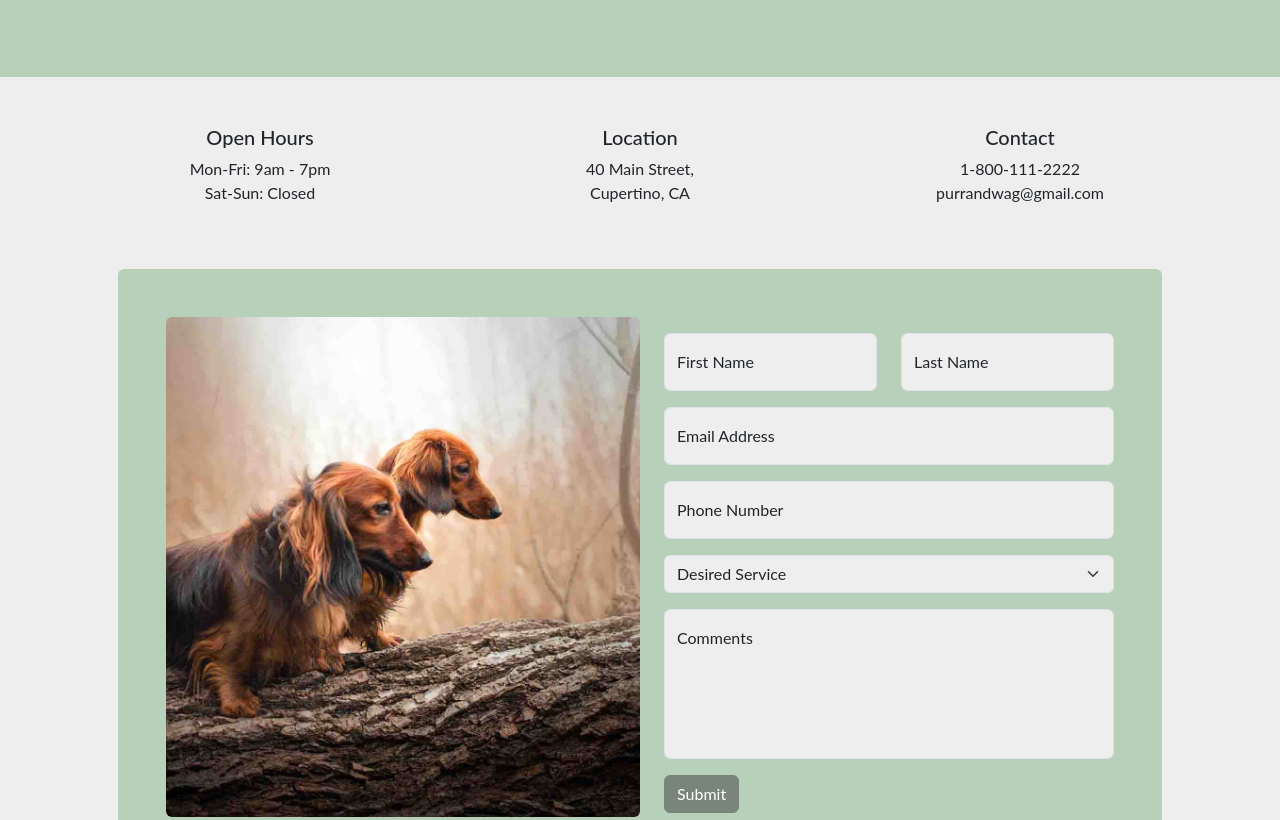
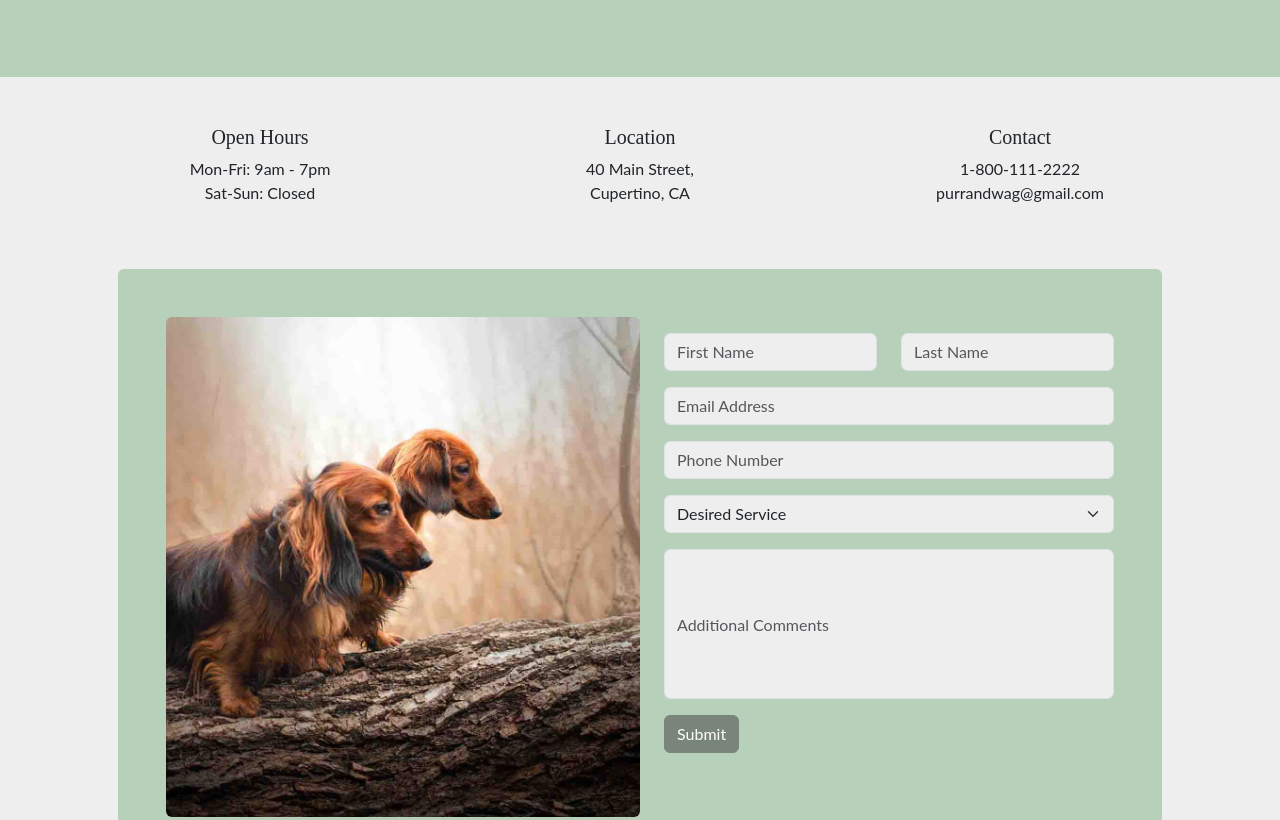
Before and after one commit to bhairavi-github/x455-bshanghavi2-project, a plain HTML site: page contact.html in a window 1280 px wide. Shown: the part 952-1772 px from the top of the page. Drawn offline with nearby package versions, Linux system fonts and the light colour scheme.

Commit message:
Updated files to fix errors
Updated files to fix errors

```diff
--- a/assets/css/styles.css
+++ b/assets/css/styles.css
@@ -74,6 +74,20 @@ File Description: Main CSS file of Purr & Wag Pet Photography Website
   --bs-btn-disabled-border-color: #B6D0B9;
 }
 
+/*Change Bootstrap 5's default Table-Color */
+.table-success {
+  --bs-table-color: #000;
+  --bs-table-bg: #b6d0b9;
+  --bs-table-border-color: #bcd0c7;
+  --bs-table-striped-bg: #79857A;
+  --bs-table-striped-color: #000;
+  --bs-table-active-bg: #bcd0c7;
+  --bs-table-active-color: #000;
+  --bs-table-hover-bg:#818782;
+  --bs-table-hover-color: #000;
+  color: var(--bs-table-color);
+  border-color: var(--bs-table-border-color);
+}
 
 /*Import Cormorant Garmond Light 300 Regular & Italic, Lato 400 Regular & Italic, Lato 700 Bold & Italic Google Fonts
 CDN links are in HTML files
@@ -82,9 +96,31 @@ font-family: 'Lato', sans-serif;
 */
 @import url('https://fonts.googleapis.com/css2?family=Cormorant+Garamond:ital,wght@0,300;0,400;0,500;1,300;1,400;1,500&family=Lato:ital,wght@0,400;0,700;1,400;1,700&display=swap');
 
+/*Change Bootstrap 5's default body font family and font-size*/
 :root {
   --bs-font-sans-serif: 'Lato', sans-serif !important;
+  --bs-body-font-size: 1rem !important;
 }
+
+body {
+	font-family: 'Lato', sans-serif;
+}
+
+.h1,
+.h2,
+.h3,
+.h4,
+.h5,
+.h6,
+h1,
+h2,
+h3,
+h4,
+h5,
+h6 {
+  font-family: 'Cormorant Garamond', serif;
+}
+
 
 /*Font Stylings*/
 .title-text {
@@ -126,17 +162,10 @@ font-family: 'Lato', sans-serif;
 }
 
 
-/*Change Bootstrap 5's default body font family and font-size*/
-:root {
-  --bs-body-font-family: 'Lato', sans-serif !important;
-  --bs-body-font-size: 1rem !important;
-}
-
-
 /*Carousel Image Holder Size*/
 .c-item {
   height: 100vh;
-    display: flex;
+  /*display: flex;*/
   flex-direction: column;
   justify-content: center;
 }
@@ -163,6 +192,7 @@ font-family: 'Lato', sans-serif;
   background-size:cover;
   background-position: center;
 }
+
 
 /*Provide Extra Space between sections - just a filler*/
 .spacer-item {
--- a/contact.html
+++ b/contact.html
@@ -124,25 +124,21 @@
 			</div>
 			<form class="col-lg-6 ps-4 mt-3">
 				<div class="row g-6">
-					<div class="col-lg-6 form-floating mb-3">
-						<input type="text" class="form-control" id="floatingInput" placeholder="Mary">
-						<label for="floatingInput" class="ps-4">First Name</label>
+					<div class="col-lg-6  mb-3">
+						<input type="text" class="form-control" id="floatingInput" placeholder="First Name">
 					</div>
-					<div class="col-lg-6 form-floating mb-3">
-						<input type="text" class="form-control" id="floatingLastName" placeholder="Johnson">
-						<label for="floatingLastName" class="ps-4">Last Name</label>
+					<div class="col-lg-6 mb-3">
+						<input type="text" class="form-control" id="floatingLastName" placeholder="Last Name">
 					</div>
 				</div>
 				<div class="row">
-					<div class="col-lg-12 form-floating mb-3">
-						<input type="email" class="form-control" id="floatingEmail" placeholder="contact@example.com">
-						<label for="floatingEmail" class="ps-4">Email Address</label>
+					<div class="col-lg-12 mb-3">
+						<input type="email" class="form-control" id="floatingEmail" placeholder="Email Address">
 					</div>
 				</div>
 				<div class="row">
-					<div class="col-lg-12 form-floating mb-3">
-						<input type="text" class="form-control" id="floatingPhoneNumber" placeholder="1-800-111-2222">
-						<label for="floatingPhoneNumber" class="ps-4">Phone Number</label>
+					<div class="col-lg-12  mb-3">
+						<input type="text" class="form-control" id="floatingPhoneNumber" placeholder="Phone Number">
 					</div>
 					<div class="col-lg-12 mb-3">
 					<select class="form-select" aria-label="Desired Service">
@@ -156,9 +152,8 @@
 					</div>
 				</div>
 				<div class="row">
-					<div class="col-lg-12 form-floating mb-3">
+					<div class="col-lg-12 mb-3">
 						<input type="text" class="form-control" id="floatingComment" placeholder="Additional Comments" style="height:150px;">
-						<label for="floatingComment" class="ps-4">Comments</label>
 					</div>
 				</div>
 				<button type="submit" class="btn btn-md btn-success">Submit</button>
```
Also changed, not shown: about.html (+2 -2 lines), index.html (+2 -2 lines), 1 other file. Lines whose indentation alone changed are shown as unchanged.
